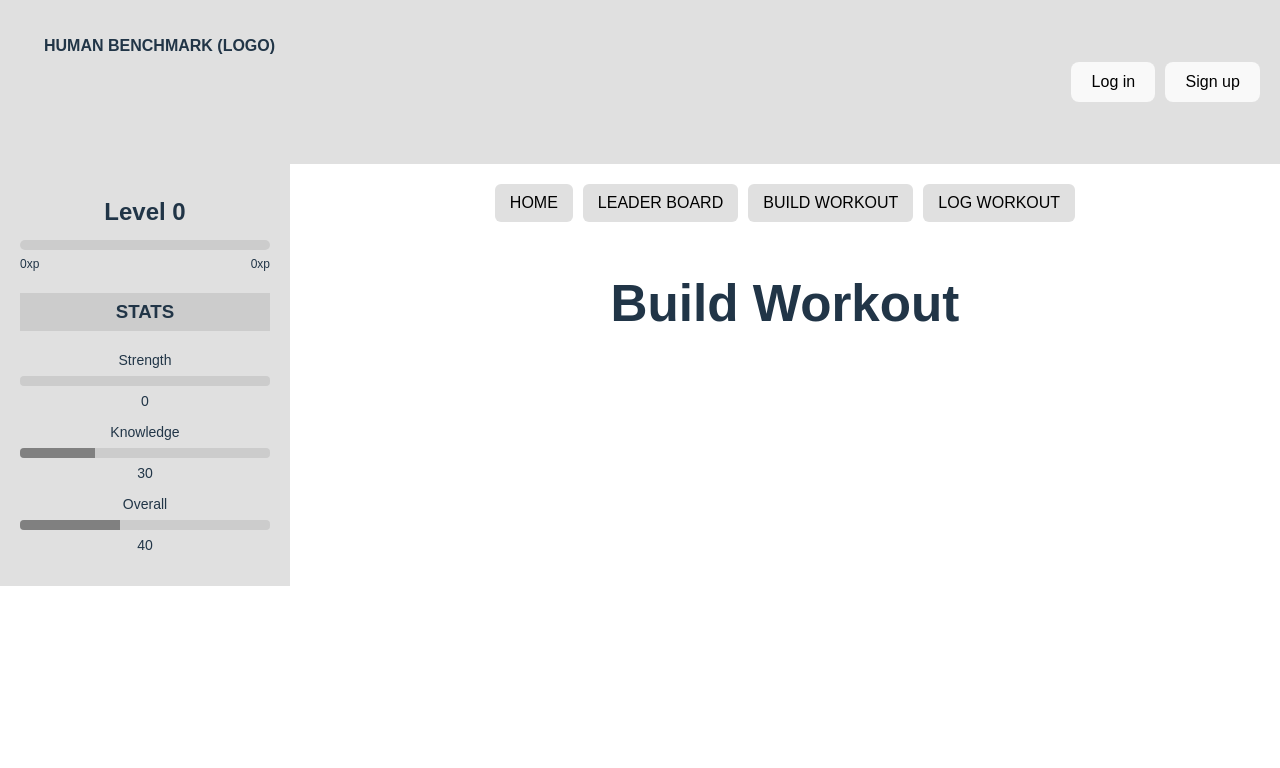
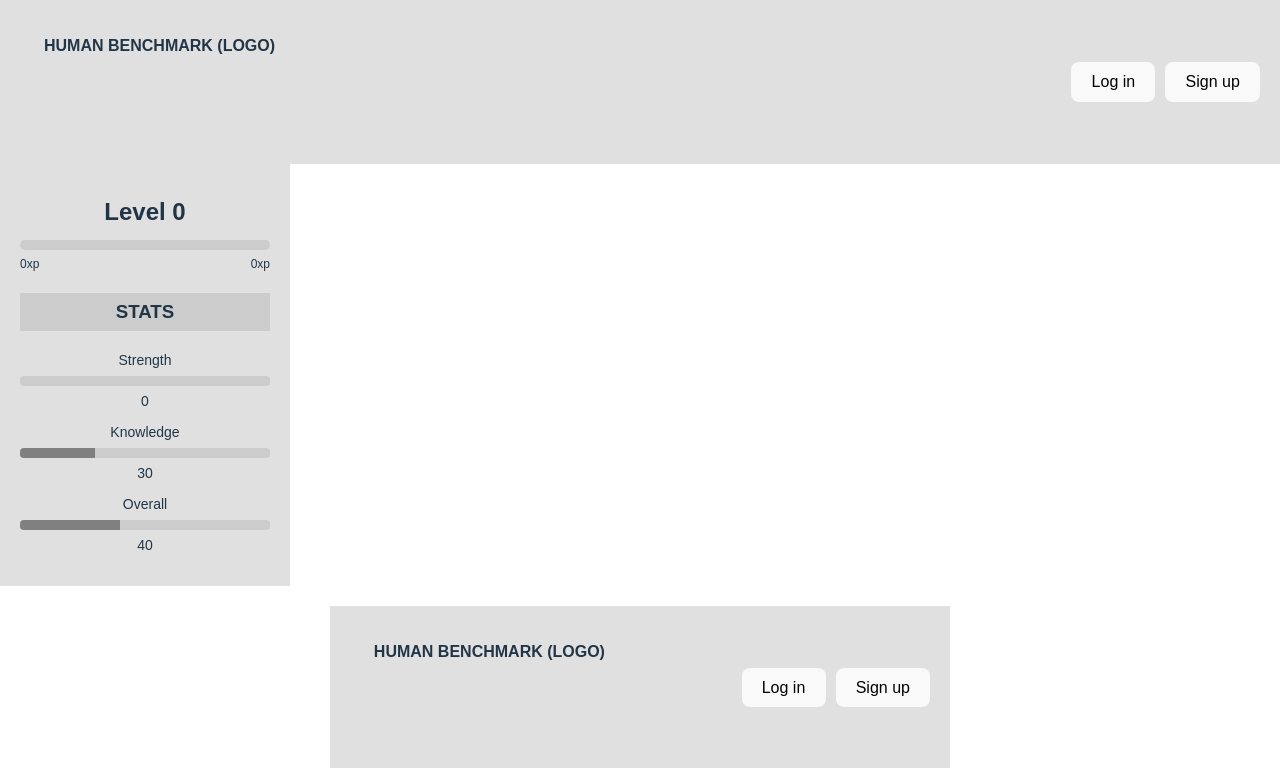
Before and after one commit to BenHumanBenchmarkProject/HumanBenchmark, a React (Vite) app in the folder front-end/: page /build-workout in a window 1280 px wide. Shown: the top 768 px of the page. Built offline with nearby package versions, Linux system fonts and the light colour scheme; no server answers.

Commit message:
[HumanBenchmakr][Frontend][Layout] cant style

```diff
--- a/front-end/src/HomePage/HomePage.css
+++ b/front-end/src/HomePage/HomePage.css
@@ -1,5 +1,7 @@
 /* Full-height reset */
-html, body, #root {
+html,
+body,
+#root {
   height: 100%;
   margin: 0;
   padding: 0;
@@ -8,21 +10,30 @@ html, body, #root {
 /* Body layout */
 body {
   display: flex;
-    flex-direction: column;
+  flex-direction: row;
   font-family: sans-serif;
 }
 
-
-
 /* Main App Container */
 .container {
+  flex: 1;
   display: flex;
-    flex: 1;
-    min-height: 0;
-    overflow: hidden;
+  flex-direction: column;
+  justify-content: flex-start;
+  align-items: center;
+  margin: 0;
+  padding: 0;
+  width: 100%;
+  height: 100%;
 }
 
+.diagram-section {
+  flex: 1;
+  display: flex;
+  justify-content: center;
+  align-items: center;
 
+}
 
 /* Main Content */
 .main-content {
@@ -30,7 +41,7 @@ body {
   display: flex;
   flex-direction: column;
   padding: 20px;
-    align-items: center; /* Center items horizontally */
+  align-items: center;
   overflow: hidden;
 }
 
@@ -40,11 +51,9 @@ body {
   flex-wrap: wrap;
   gap: 10px;
   margin-bottom: 20px;
-    justify-content: center; /* Center buttons horizontally */
-    margin-bottom: 20px; /* Add some space below the buttons */
+  justify-content: center;
+  margin-bottom: 20px;
 }
-
-
 
 .top-buttons button {
   padding: 10px 15px;
@@ -65,12 +74,9 @@ body {
   width: 100%;
 }
 
+.body-img {
+  width: 50%;
 
-
-
-.body-img {
-    width: 100%;
-    max-width: none;
 }
 
 /* XP Labels Column */
@@ -80,19 +86,15 @@ body {
   flex-direction: column;
   gap: 12px;
   align-items: flex-end;
-
 }
-
-
-
 
 .xp-label {
   background-color: #ccc;
-    padding: 10px 15px; /* Increase padding for larger labels */
+  padding: 10px 15px;
   font-weight: bold;
   text-align: center;
   border-radius: 5px;
-    font-size: 25px; /* Increase font size for larger text */
+  font-size: 25px;
 }
 
 /* Animation */
@@ -106,7 +108,7 @@ body {
 }
 
 /* Mobile Responsive */
-@media (max-width: 768px) {
+@media (max-width: 10px) {
   .container {
     flex-direction: column;
   }
@@ -124,7 +126,6 @@ body {
     width: 60%;
   }
 
-
   .body-img {
     flex: 1;
   }
--- a/front-end/src/HomePage/HomePage.jsx
+++ b/front-end/src/HomePage/HomePage.jsx
@@ -2,20 +2,14 @@ import "./HomePage.css";
 import React from "react";
 import { useState } from "react";
 import bodyOutline from "../assets/body-outline.jpg";
-import Header from "../Header/Header";
-import Sidebar from "../Sidebar/Sidebar";
+
 import NavigationButtons from "../NaviagtionButtons/NavigationButtons";
 
 const HomePage = () => {
   const [isLoggedIn, setIsLoggedIn] = useState(false);
   return (
     <>
-      <Header isLoggedIn={isLoggedIn} setIsLoggedIn={setIsLoggedIn} />
-
       <div className="container">
-        <Sidebar />
-
-        <main className="main-content">
         <NavigationButtons />
 
         <section className="diagram-section">
@@ -48,7 +42,6 @@ const HomePage = () => {
             </div>
           </div>
         </section>
-        </main>
       </div>
     </>
   );
--- /dev/null
+++ b/front-end/src/Layout/Layout.css
@@ -0,0 +1,37 @@
+/* Layout.css */
+.layout-container {
+    display: flex;
+    flex-direction: row;
+    height: 100vh;
+  }
+
+  .content-wrapper {
+    display: flex;
+    flex-direction: row;
+    justify-content: space-between;
+    align-items: flex-start;
+  }
+
+
+  header {
+    width: 100%;
+    background-color: #f8f9fa;
+    padding: 10px;
+    box-shadow: 0 2px 4px rgba(0, 0, 0, 0.1);
+  }
+
+  .sidebar {
+    width: 250px;
+    background-color: #e0e0e0;
+    padding: 20px;
+    box-shadow: 2px 0 5px rgba(0, 0, 0, 0.1);
+  }
+
+  .main-content {
+    flex: 1;
+    flex-direction: row;
+    padding: 20px;
+    overflow-y: auto;
+    background-color: #ffff;
+
+  }
--- /dev/null
+++ b/front-end/src/Layout/Layout.jsx
@@ -0,0 +1,18 @@
+import React from "react";
+import Header from "../Header/Header";
+import Sidebar from "../Sidebar/Sidebar";
+
+const Layout = ({ children }) => {
+  return (
+    <div className="layout-container">
+      <Header />
+      <div className="content-wrapper">
+        <Sidebar />
+        <main className="main-content">{children}</main>
+
+      </div>
+    </div>
+  );
+};
+
+export default Layout;
--- a/front-end/src/NaviagtionButtons/NavigationButtons.css
+++ b/front-end/src/NaviagtionButtons/NavigationButtons.css
@@ -3,8 +3,8 @@
     flex-wrap: wrap;
     gap: 10px;
     margin-bottom: 20px;
-    justify-content: center; /* Center buttons horizontally */
-    margin-bottom: 20px; /* Add some space below the buttons */
+    justify-content: center;
+    margin-bottom: 20px;
 }
 
 
--- a/front-end/src/Sidebar/Sidebar.jsx
+++ b/front-end/src/Sidebar/Sidebar.jsx
@@ -1,16 +1,21 @@
 import "./Sidebar.css";
 import React from "react";
-import { useContext } from "react";
+import { useContext, useState, useEffect } from "react";
 import UserContext from "../userContext";
 
+const Sidebar = () => {
+  const { user } = useContext(UserContext);
+  const [hasAnimated, setHasAnimated] = useState(false);
 
-
-const Sidebar = () => {
-  const {user} = useContext(UserContext);
+  useEffect(() => { // make sure the animation only runs on page load
+    if (!hasAnimated) {
+      setHasAnimated(true);
+    }
+  }, [hasAnimated]);
 
   const neededXP = () => {
     return user ? user.level * 100 : 0; // default to 0 if nobody logged in
-  }
+  };
 
   const xpPercentage = () => {
     if (!user) return 0;
@@ -24,12 +29,15 @@ const Sidebar = () => {
     return (averageMax / 100) * 100; // scale relative to 100
   };
 
-return(
+  return (
     <aside className="sidebar">
       <div className="level">
         <h2>{`Level ${user ? user.level : 0}`}</h2>
         <div className="xp-bar">
-        <div className="xp-fill" style={{ "--final-width": `${xpPercentage()}%` }}></div>
+          <div
+            className="xp-fill"
+            style={{ "--final-width": `${xpPercentage()}%` }}
+          ></div>
         </div>
         <div className="xp-labels">
           <span>{`${user ? user.xp : 0}xp`}</span>
@@ -42,7 +50,9 @@ return(
         <div className="stat">
           <span>Strength</span>
           <div className="bar">
-          <div style={{ "--final-width": `${calculateOverallStrength()}%` }}></div>
+            <div
+              style={{ "--final-width": `${calculateOverallStrength()}%` }}
+            ></div>
           </div>
           {calculateOverallStrength()}
         </div>
@@ -62,7 +72,7 @@ return(
         </div>
       </div>
     </aside>
-  )
+  );
 };
 
 export default Sidebar;
--- a/front-end/src/SignUpModal/SignUpModal.css
+++ b/front-end/src/SignUpModal/SignUpModal.css
@@ -25,7 +25,7 @@
 .radioInputs {
   display: flex;
   justify-content: center;
-  gap: 40px; /* space between Male and Female */
+  gap: 40px;
   margin-top: 10px;
   margin-bottom: 10px;
 }
--- a/front-end/src/main.jsx
+++ b/front-end/src/main.jsx
@@ -9,23 +9,40 @@ import { BrowserRouter } from "react-router";
 import LogWorkoutPage from "./LogWorkoutPage/LogWorkoutPage.jsx";
 import BuildWorkoutPage from "./BuildWorkoutPage/BuildWorkoutPage.jsx";
 import { UserProvider } from "./userContext.jsx";
+import Layout from "./Layout/Layout.jsx";
 
 const routes = createBrowserRouter([
   {
     path: "/",
-    element: <App />,
+    element: (
+      <Layout>
+        <App />
+      </Layout>
+    ),
   },
   {
     path: "/leaderboard",
-    element: <LeaderboardPage />,
+    element: (
+      <Layout>
+        <LeaderboardPage />
+      </Layout>
+    ),
   },
   {
     path: "/log-workout",
-    element: <LogWorkoutPage />,
+    element: (
+      <Layout>
+        <LogWorkoutPage />
+      </Layout>
+    ),
   },
   {
     path: "/build-workout",
-    element: <BuildWorkoutPage />,
+    element: (
+      <Layout>
+        <BuildWorkoutPage />
+      </Layout>
+    ),
   },
 ]);
 
```
Lines whose indentation alone changed are shown as unchanged.
